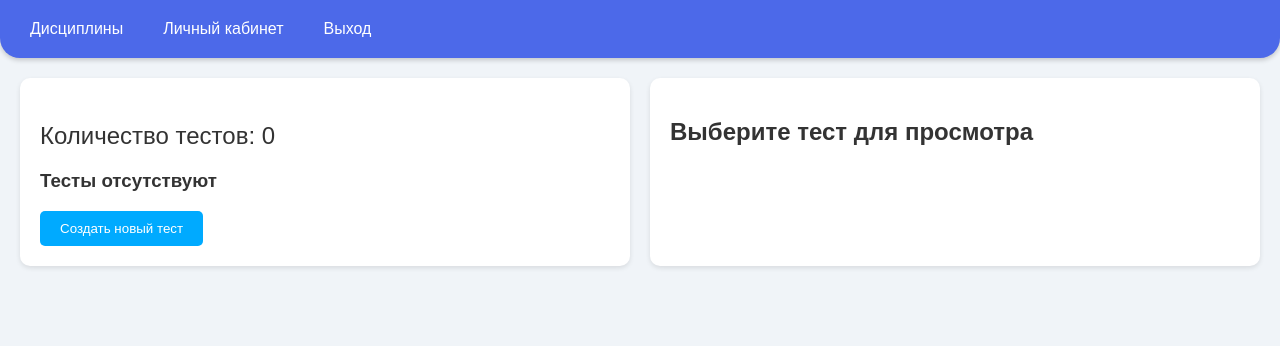
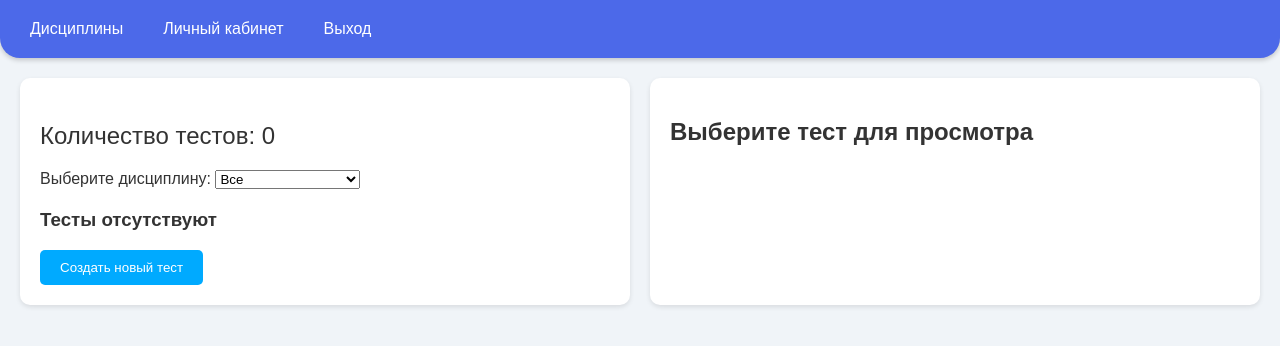
Before and after one commit to amet-sys/Black-Hammer-GP, a plain HTML site: page Web/index.html in a window 1280 px wide. Drawn offline with Linux system fonts and the light colour scheme.

Commit message:
добавление фильтрации дисциплин

```diff
--- a/Web/index.html
+++ b/Web/index.html
@@ -146,6 +146,10 @@
             font-size: 24px;
             margin-bottom: 20px;
         }
+
+        .filter {
+            margin-bottom: 20px;
+        }
     </style>
 </head>
 <body>
@@ -171,6 +175,16 @@
     <main>
         <section class="tests-list">
             <p class="title">Количество тестов: <span class="questsCounter"></span></p>
+            <div class="filter">
+                <label for="disciplineFilter">Выберите дисциплину:</label>
+                <select id="disciplineFilter">
+                    <option value="all">Все</option>
+                    <option value="Математика">Математика</option>
+                    <option value="Дел. Коммуникация">Дел. Коммуникация</option>
+                    <option value="Физика">Физика</option>
+                    <option value="Химия">Химия</option>
+                </select>
+            </div>
             <div class="show-not"></div>
             <ul class="tests"></ul>
             <button class="create-new"><a href="creating.html" style="color: white; text-decoration: none;">Создать новый тест</a></button>
@@ -181,16 +195,22 @@
         </section>
     </main>
     <script>
-        const createNew = document.querySelector(".create-new");
         const questsCounter = document.querySelector(".questsCounter");
+        const disciplineFilter = document.getElementById("disciplineFilter");
 
         function loadTests() {
             const getTests = JSON.parse(localStorage.getItem("tests")) || [];
             const testsList = document.querySelector(".tests");
             testsList.innerHTML = "";
 
-            if (getTests.length > 0) {
-                getTests.forEach((item, index) => {
+            const selectedDiscipline = disciplineFilter.value;
+
+            const filteredTests = getTests.filter(test =>
+                selectedDiscipline === "all" || test.discipline === selectedDiscipline
+            );
+
+            if (filteredTests.length > 0) {
+                filteredTests.forEach((item, index) => {
                     testsList.innerHTML += `
                         <li class="test-item" data-index="${index}">
                             <h3>${item.title}</h3>
@@ -202,7 +222,7 @@
                 showNotElement.innerHTML = `<h3>Тесты отсутствуют</h3>`;
             }
 
-            questsCounter.textContent = getTests.length;
+            questsCounter.textContent = filteredTests.length;
 
             document.querySelectorAll(".test-item").forEach((item) => {
                 item.addEventListener("click", (event) => {
@@ -221,6 +241,7 @@
                 const test = getTests[index];
                 rightPanel.innerHTML = `
                     <h2>${test.title}</h2>
+                    <p>${test.description}</p>
                     <ul>
                         ${test.questions.map((q, i) => `
                             <li>
@@ -255,13 +276,9 @@
             }
         }
 
+        disciplineFilter.addEventListener("change", loadTests);
+
         loadTests();
-
-        if (createNew) {
-            createNew.addEventListener("click", () => {
-                // Логика для создания нового теста
-            });
-        }
     </script>
 </body>
 </html>
```
